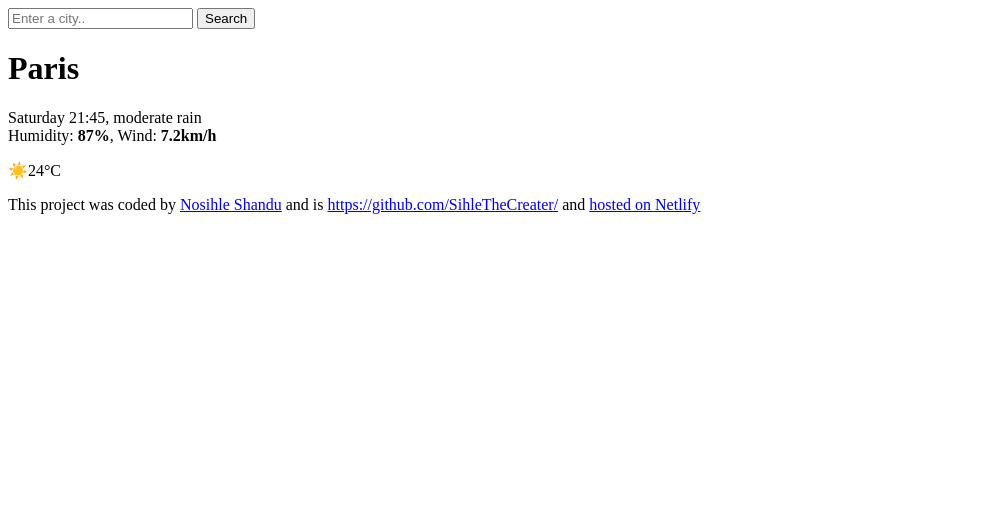
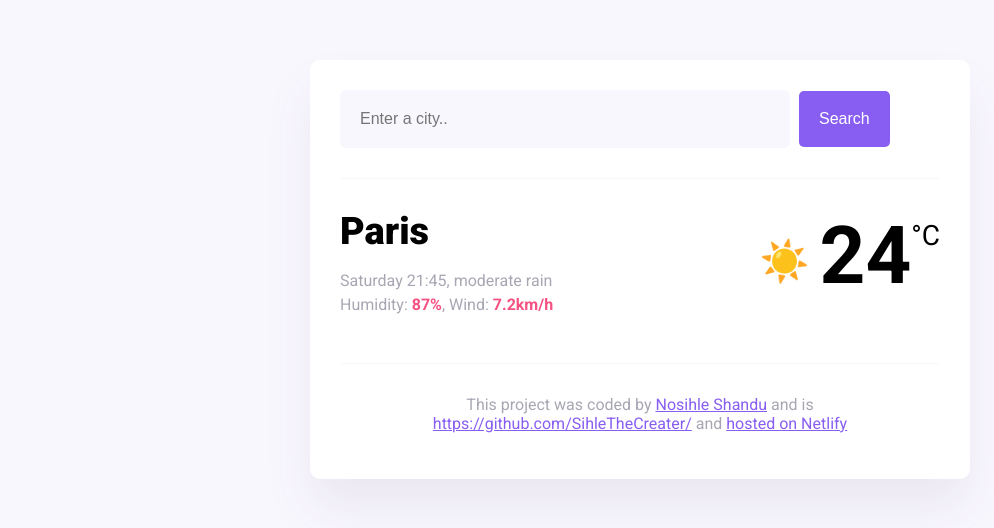
Before and after one commit to SihleTheCreater/new-challenge, a plain HTML site: page index.html in a window 1280 px wide. Shown: the whole page, without its empty margins (0-994 px from the left). Drawn offline with nearby package versions, Linux system fonts and the light colour scheme.

Commit message:
fixed css name

```diff
--- a/index.html
+++ b/index.html
@@ -10,7 +10,7 @@
       rel="stylesheet"
     />
     <script src="https://cdn.jsdelivr.net/npm/axios@1.1.2/dist/axios.min.js"></script>
-    <link rel="stylesheet" href="src/styles.css" />
+    <link rel="stylesheet" href="src/syle.css" />
     <title>My weather application</title>
   </head>
   <body>
```
